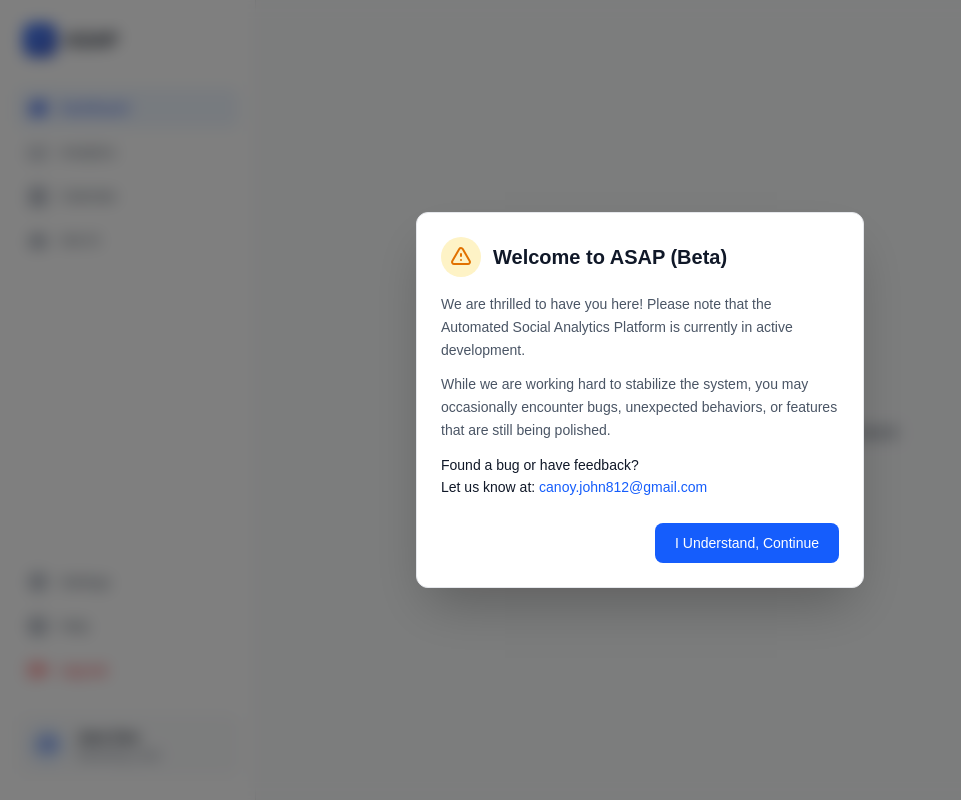
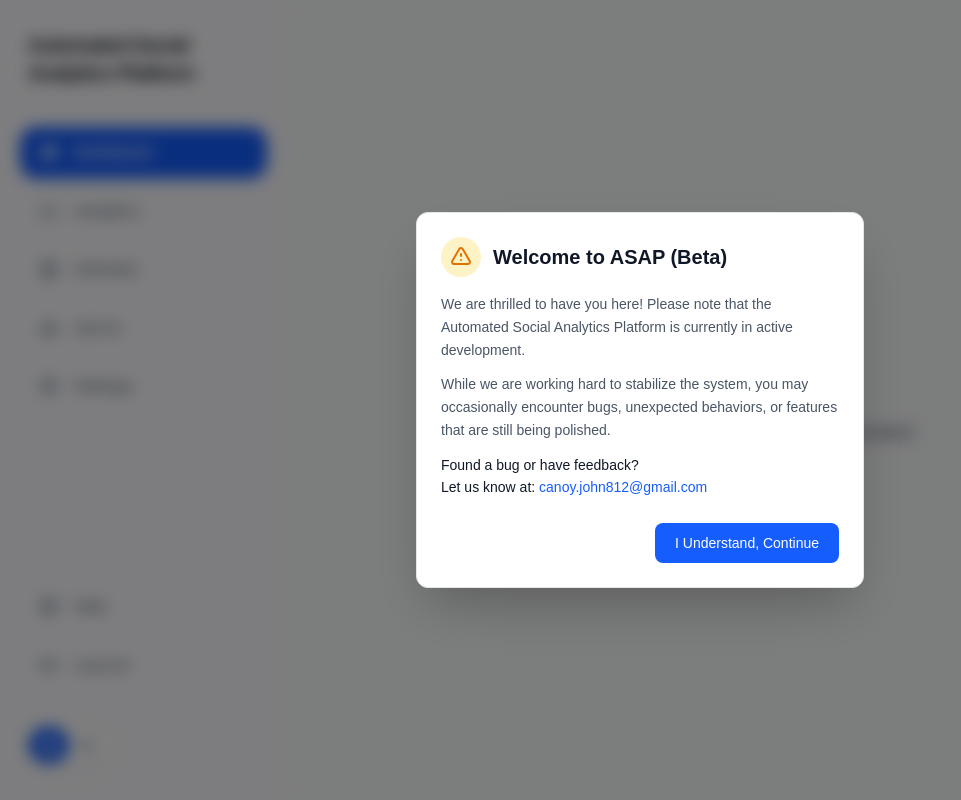
Before and after one commit to JohnLloydCanoy/asap-frontend, a Next.js app: page / in a window 1280 px wide. Shown: the whole page, without its empty margins (0-961 px from the left). Built offline with nearby package versions, Linux system fonts and the light colour scheme.

Commit message:
adding navigation bar file

```diff
--- a/components/ui/NavigationBar.tsx
+++ b/components/ui/NavigationBar.tsx
@@ -13,6 +13,8 @@
     FaRobot,
     FaSignOutAlt,
     FaTimes,
+    FaSun,
+    FaMoon
 } from "react-icons/fa";
 
 // --- TYPE DEFINITIONS ---
@@ -20,7 +22,7 @@
     label: string;
     href: string;
     icon: React.ComponentType<{ className?: string }>;
-    isUtility?: boolean; // Flag to push items to the bottom
+    isUtility?: boolean;
 };
 
 // --- DATA STRUCTURE (Single Source of Truth) ---
@@ -30,21 +32,20 @@
     { label: "Analytics", href: "/analytics", icon: FaChartBar },
     { label: "Calendar", href: "/calendar", icon: FaCalendarAlt },
     { label: "Ask AI", href: "/ask-ai", icon: FaRobot },
+    { label: "Settings", href: "/settings", icon: FaCog },
 
-    // Utilities (These will render at the bottom)
-    { label: "Settings", href: "/settings", icon: FaCog, isUtility: true },
+    // Utilities (Pushed to the bottom)
     { label: "Help", href: "/help", icon: FaQuestionCircle, isUtility: true },
 ];
 
 export default function NavigationBar() {
     const [isMobileMenuOpen, setIsMobileMenuOpen] = useState(false);
+    const [isDarkMode, setIsDarkMode] = useState(false); // State for the theme toggle UI
 
-    // Automatically get the current path from Next.js
     const pathname = usePathname();
 
     const closeMobileMenu = () => setIsMobileMenuOpen(false);
 
-    // Split items for layout organization
     const mainLinks = NAVIGATION_ITEMS.filter(item => !item.isUtility);
     const utilityLinks = NAVIGATION_ITEMS.filter(item => item.isUtility);
 
@@ -65,33 +66,32 @@
             {isMobileMenuOpen && (
                 <div
                     aria-label="Close mobile menu overlay"
-                    className="fixed inset-0 z-30 bg-gray-900/50 backdrop-blur-sm transition-opacity md:hidden"
+                    className="fixed inset-0 z-30 bg-gray-900/40 backdrop-blur-sm transition-opacity md:hidden"
                     onClick={closeMobileMenu}
                     role="button"
                     tabIndex={0}
                 />
             )}
 
-            {/* Sidebar Container */}
+            {/* Sidebar Container (Slightly wider to accommodate the full name) */}
             <aside
-                className={`fixed left-0 top-0 z-40 flex h-screen w-64 flex-col border-r border-gray-200 bg-white transition-transform duration-300 ease-in-out md:sticky md:translate-x-0 ${
+                className={`fixed left-0 top-0 z-40 flex h-screen w-72 flex-col border-r border-gray-100 bg-[#fbfbfe] transition-transform duration-300 ease-in-out md:sticky md:translate-x-0 ${
                     isMobileMenuOpen ? "translate-x-0" : "-translate-x-full"
                 }`}
             >
-                <div className="flex h-full flex-col px-4 py-6">
+                {/* Scrollable area if screen gets too short */}
+                <div className="flex h-full flex-col overflow-y-auto px-5 py-8">
 
-                    {/* Brand Logo Header */}
-                    <div className="mb-8 px-2 flex items-center gap-2">
-                        <div className="w-8 h-8 rounded-lg bg-gradient-to-br from-blue-600 to-blue-800 flex items-center justify-center text-white font-bold text-lg shadow-sm">
-                            A
-                        </div>
-                        <span className="text-xl font-bold text-gray-900 tracking-tight">
-                            ASAP
-                        </span>
+                    {/* Brand Header (Full Name, No Logo Icon) */}
+                    <div className="mb-10 px-2">
+                        <h1 className="text-xl font-extrabold text-gray-950 tracking-tight leading-snug">
+                            Automated Social<br />
+                            Analytics Platform
+                        </h1>
                     </div>
 
                     {/* Main Navigation */}
-                    <nav aria-label="Primary navigation" className="flex-1 space-y-1">
+                    <nav aria-label="Primary navigation" className="flex-1 space-y-2">
                         {mainLinks.map((item) => {
                             const Icon = item.icon;
                             const isActive = pathname === item.href;
@@ -101,22 +101,22 @@
                                     key={item.label}
                                     href={item.href}
                                     onClick={closeMobileMenu}
-                                    className={`group flex items-center gap-3 rounded-lg px-3 py-2.5 text-sm font-medium transition-all duration-200 ${
+                                    className={`group flex items-center gap-4 rounded-2xl px-5 py-3.5 text-[15px] font-semibold transition-all duration-200 ${
                                         isActive
-                                            ? "bg-blue-50 text-blue-700"
-                                            : "text-gray-600 hover:bg-gray-50 hover:text-gray-900"
+                                            ? "bg-blue-600 text-white shadow-md shadow-blue-600/20"
+                                            : "text-gray-500 hover:bg-blue-50 hover:text-blue-700"
                                     }`}
                                 >
-                                    <Icon className={`h-5 w-5 shrink-0 transition-colors ${isActive ? "text-blue-700" : "text-gray-400 group-hover:text-gray-600"}`} />
+                                    <Icon className={`h-[18px] w-[18px] shrink-0 transition-colors ${isActive ? "text-white" : "text-gray-400 group-hover:text-blue-600"}`} />
                                     {item.label}
                                 </Link>
                             );
                         })}
                     </nav>
 
-                    {/* Footer / Utilities Navigation */}
-                    <div className="mt-auto space-y-1 pt-6">
-                        {/* Utility Links */}
+                    {/* Footer Area: Utilities & Toggles */}
+                    <div className="mt-8 flex flex-col space-y-2 pt-6">
+
                         {utilityLinks.map((item) => {
                             const Icon = item.icon;
                             const isActive = pathname === item.href;
@@ -126,36 +126,48 @@
                                     key={item.label}
                                     href={item.href}
                                     onClick={closeMobileMenu}
-                                    className={`group flex items-center gap-3 rounded-lg px-3 py-2.5 text-sm font-medium transition-all duration-200 ${
+                                    className={`group flex items-center gap-4 rounded-2xl px-5 py-3.5 text-[15px] font-semibold transition-all duration-200 ${
                                         isActive
-                                            ? "bg-blue-50 text-blue-700"
-                                            : "text-gray-600 hover:bg-gray-50 hover:text-gray-900"
+                                            ? "bg-blue-600 text-white shadow-md shadow-blue-600/20"
+                                            : "text-gray-500 hover:bg-blue-50 hover:text-blue-700"
                                     }`}
                                 >
-                                    <Icon className={`h-5 w-5 shrink-0 transition-colors ${isActive ? "text-blue-700" : "text-gray-400 group-hover:text-gray-600"}`} />
+                                    <Icon className={`h-[18px] w-[18px] shrink-0 transition-colors ${isActive ? "text-white" : "text-gray-400 group-hover:text-blue-600"}`} />
                                     {item.label}
                                 </Link>
                             );
                         })}
 
-                        {/* Separate Logout Action */}
+                        {/* Log out Action */}
                         <Link
                             href="/logout"
-                            className="group flex w-full items-center gap-3 rounded-lg px-3 py-2.5 text-sm font-medium text-red-600 transition-all duration-200 hover:bg-red-50"
+                            className="group flex items-center gap-4 rounded-2xl px-5 py-3.5 text-[15px] font-semibold text-gray-500 transition-all duration-200 hover:bg-red-50 hover:text-red-600"
                         >
-                            <FaSignOutAlt className="h-5 w-5 shrink-0 text-red-400 group-hover:text-red-600 transition-colors" />
+                            <FaSignOutAlt className="h-[18px] w-[18px] shrink-0 text-gray-400 group-hover:text-red-500 transition-colors" />
                             Log out
                         </Link>
 
-                        {/* User Profile Mini-Badge */}
-                        <div className="mt-6 flex items-center gap-3 rounded-xl border border-gray-100 bg-gray-50 p-3">
-                            <div className="h-9 w-9 overflow-hidden rounded-full bg-blue-100 flex items-center justify-center text-blue-700 font-semibold">
-                                {/* Placeholder for user avatar/initials */}
-                                JD
-                            </div>
-                            <div className="flex flex-col overflow-hidden">
-                                <span className="truncate text-sm font-semibold text-gray-900">Jane Doe</span>
-                                <span className="truncate text-xs text-gray-500">Marketing Lead</span>
+                        {/* Theme Toggle (Sun/Moon Pill) */}
+                        <div className="pt-6 px-1">
+                            <div className="inline-flex items-center rounded-full border border-gray-200 bg-white p-1 shadow-sm">
+                                <button
+                                    onClick={() => setIsDarkMode(false)}
+                                    className={`flex h-9 w-10 items-center justify-center rounded-full transition-all duration-200 ${
+                                        !isDarkMode ? "bg-blue-600 text-white shadow-sm" : "text-gray-400 hover:text-gray-600"
+                                    }`}
+                                    aria-label="Light mode"
+                                >
+                                    <FaSun className="h-[15px] w-[15px]" />
+                                </button>
+                                <button
+                                    onClick={() => setIsDarkMode(true)}
+                                    className={`flex h-9 w-10 items-center justify-center rounded-full transition-all duration-200 ${
+                                        isDarkMode ? "bg-blue-600 text-white shadow-sm" : "text-gray-400 hover:text-gray-600"
+                                    }`}
+                                    aria-label="Dark mode"
+                                >
+                                    <FaMoon className="h-[14px] w-[14px]" />
+                                </button>
                             </div>
                         </div>
 
```
